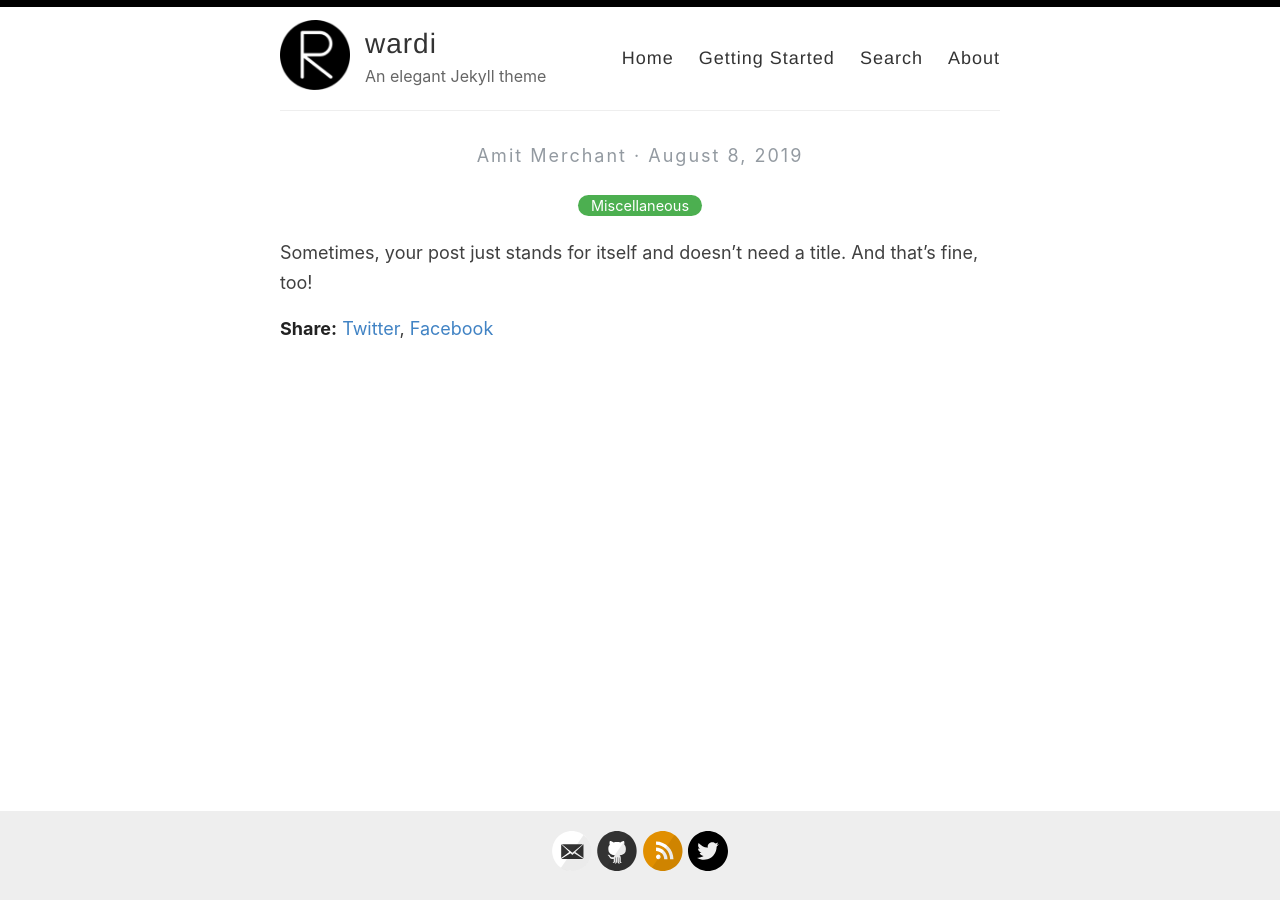
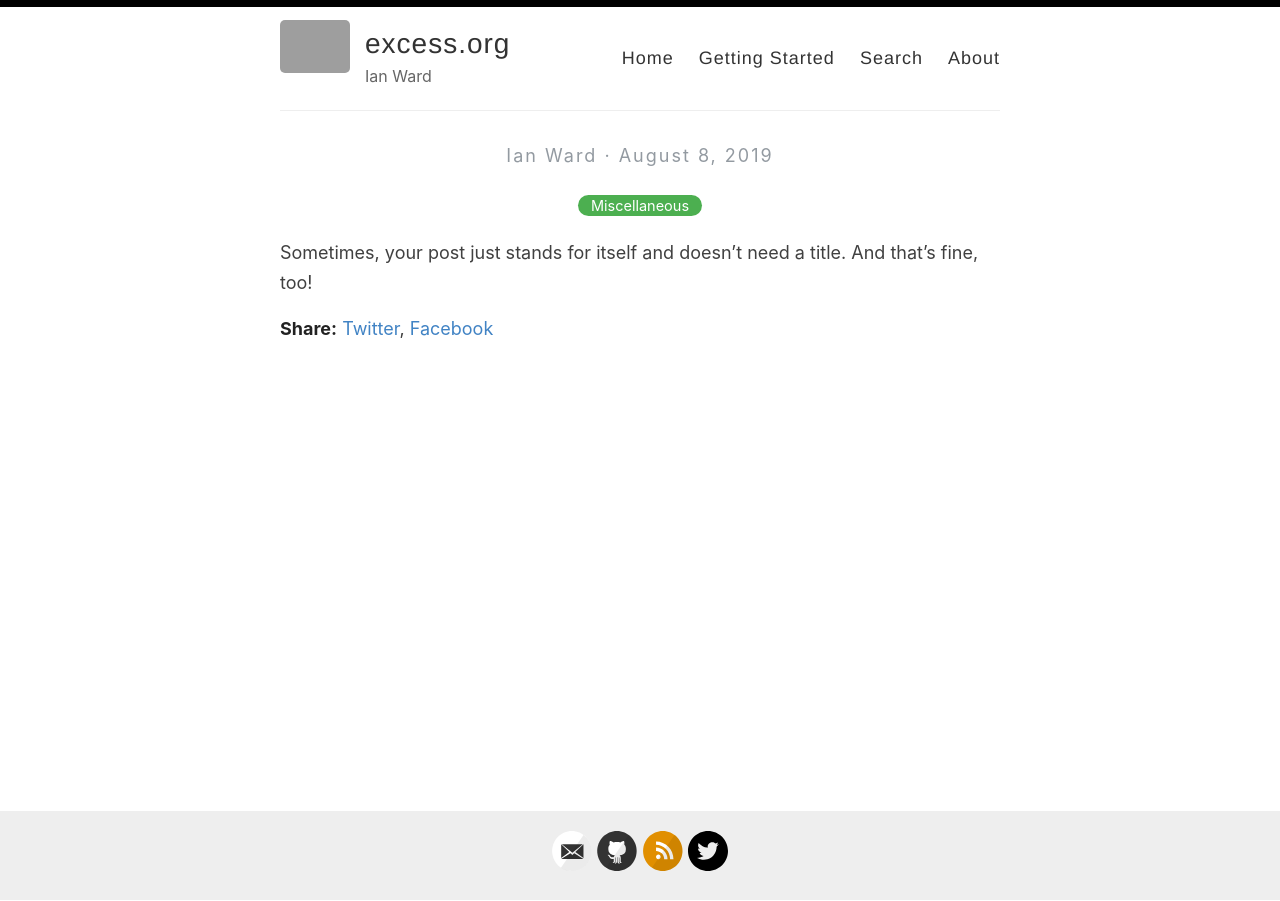
Before and after one commit to wardi/wardi.github.io, a Jekyll site: the page built from _posts/2019-08-08-no-title-posts.md, in a window 1280 px wide. Built offline with Jekyll 4.4.1, drawn with Linux system fonts in a browser that asks for light colours; grey boxes are pictures that could not be loaded.

Commit message:
logo, site, title

```diff
--- a/_config.yml
+++ b/_config.yml
@@ -3,16 +3,16 @@
 #
 
 # Name of your site (displayed in the header)
-name: wardi
+name: excess.org
 
 # Name of the author
-author: Amit Merchant
+author: Ian Ward
 
 # Short bio or description (displayed in the header)
-description: An elegant Jekyll theme
+description: Ian Ward
 
 # URL of your avatar or profile pic (you could use your GitHub profile pic)
-avatar: /images/reverie.png
+avatar: /images/e-logo.svg
 
 #
 # Flags below are optional
@@ -32,7 +32,6 @@ footer-links:
   twitter: wardi_
   stackoverflow:
   youtube: # channel/<your_long_string> or user/<user-name>
-  googleplus: # anything in your profile username that comes after plus.google.com/
   playconsole:
 
 
@@ -45,8 +44,8 @@ google_analytics:
 
 # Your website URL (e.g. http://amitmerchant1990.github.io or http://www.amitmerchant.com)
 # Used for Sitemap.xml and your RSS feed
-url: http://www.amitmerchant.com/reverie
-enforce_ssl: https://www.amitmerchant.com/reverie
+url: http://excess.org
+enforce_ssl: https://excess.org
 
 # If you're hosting your site at a Project repository on GitHub pages
 # (http://yourusername.github.io/repository-name)
```
Also changed, not shown: images/reverie.png (deleted).
